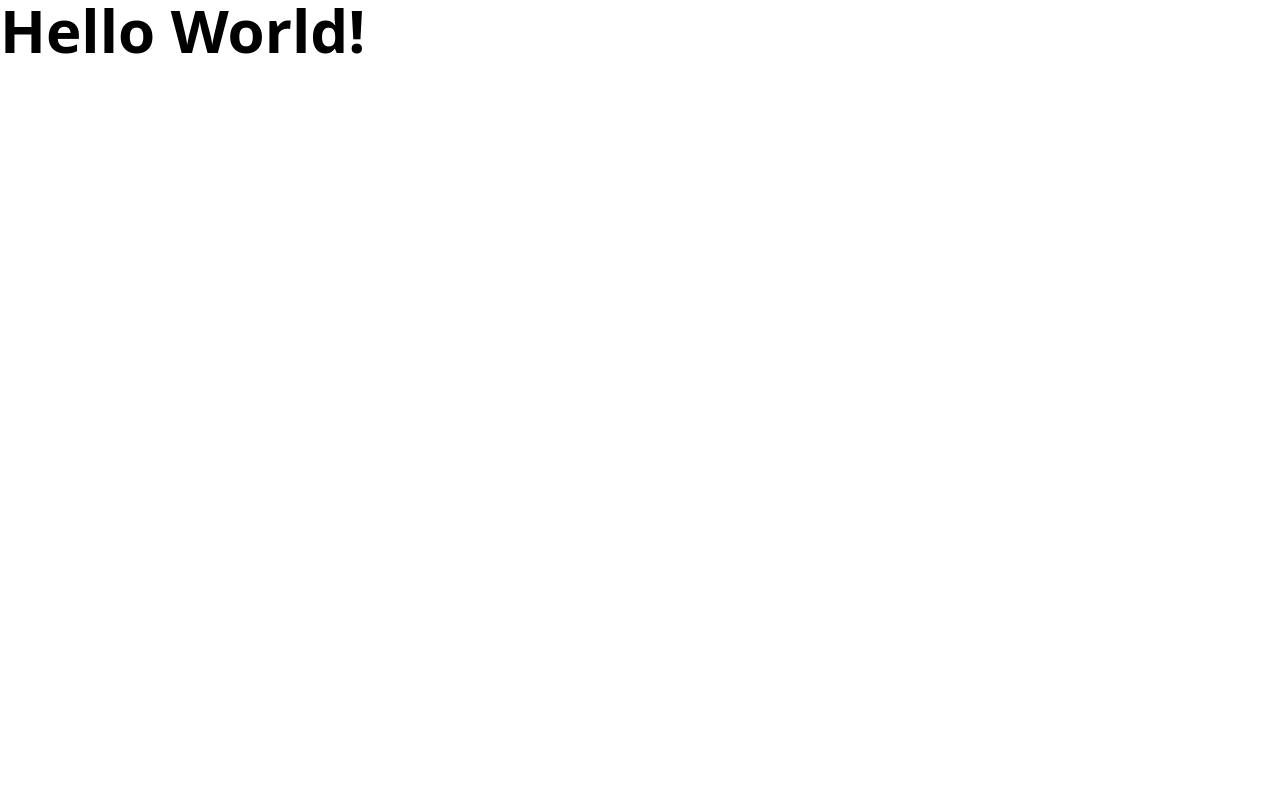
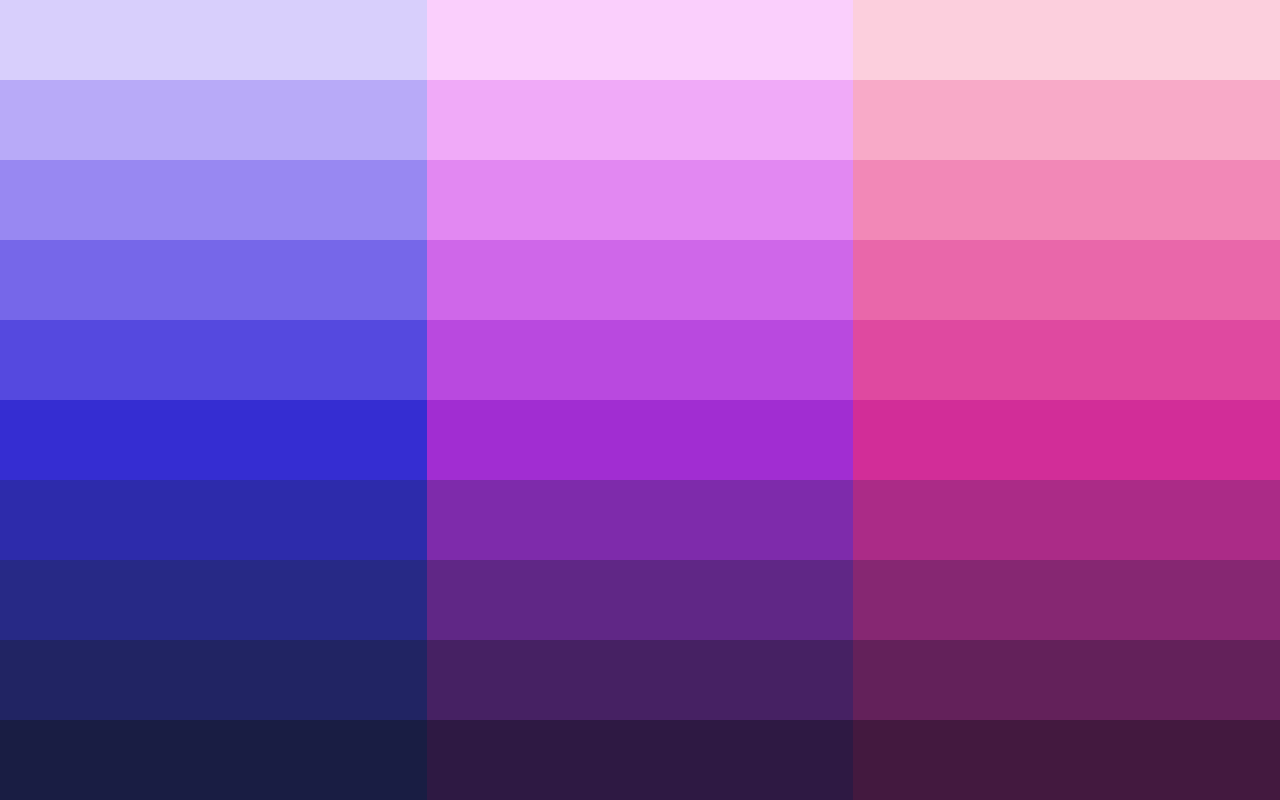
Before and after one commit to alxn3/personal-website-oldv2, a Next.js app: page / in a window 1280 px wide. Built offline with nearby package versions, Linux system fonts and the light colour scheme.

Commit message:
Add default styling and colors

```diff
--- a/src/pages/index.tsx
+++ b/src/pages/index.tsx
@@ -1,5 +1,44 @@
 const Home = () => {
-  return <div className="text-6xl font-extrabold">Hello World!</div>;
+  return (
+    <div className="h-full grid grid-cols-3">
+      <div className="flex flex-col h-full w-full">
+        <div className="h-full w-full bg-primary-50"></div>
+        <div className="h-full w-full bg-primary-100"></div>
+        <div className="h-full w-full bg-primary-200"></div>
+        <div className="h-full w-full bg-primary-300"></div>
+        <div className="h-full w-full bg-primary-400"></div>
+        <div className="h-full w-full bg-primary-500"></div>
+        <div className="h-full w-full bg-primary-600"></div>
+        <div className="h-full w-full bg-primary-700"></div>
+        <div className="h-full w-full bg-primary-800"></div>
+        <div className="h-full w-full bg-primary-900"></div>
+      </div>
+      <div className="flex flex-col h-full w-full">
+        <div className="h-full w-full bg-secondary-50"></div>
+        <div className="h-full w-full bg-secondary-100"></div>
+        <div className="h-full w-full bg-secondary-200"></div>
+        <div className="h-full w-full bg-secondary-300"></div>
+        <div className="h-full w-full bg-secondary-400"></div>
+        <div className="h-full w-full bg-secondary-500"></div>
+        <div className="h-full w-full bg-secondary-600"></div>
+        <div className="h-full w-full bg-secondary-700"></div>
+        <div className="h-full w-full bg-secondary-800"></div>
+        <div className="h-full w-full bg-secondary-900"></div>
+      </div>
+      <div className="flex flex-col h-full w-full">
+        <div className="h-full w-full bg-accent-50"></div>
+        <div className="h-full w-full bg-accent-100"></div>
+        <div className="h-full w-full bg-accent-200"></div>
+        <div className="h-full w-full bg-accent-300"></div>
+        <div className="h-full w-full bg-accent-400"></div>
+        <div className="h-full w-full bg-accent-500"></div>
+        <div className="h-full w-full bg-accent-600"></div>
+        <div className="h-full w-full bg-accent-700"></div>
+        <div className="h-full w-full bg-accent-800"></div>
+        <div className="h-full w-full bg-accent-900"></div>
+      </div>
+    </div>
+  );
 };
 
 export default Home;
--- a/src/styles/globals.css
+++ b/src/styles/globals.css
@@ -1,3 +1,26 @@
 @tailwind base;
 @tailwind components;
 @tailwind utilities;
+
+html,
+body,
+#__next {
+  height: 100%;
+}
+
+:root {
+  --color-primary: 243;
+  --color-secondary: 277;
+  --color-accent: 311;
+}
+
+html.dark {
+  color-scheme: dark;
+  --color-primary: 332;
+  --color-secondary: 302;
+  --color-accent: 272;
+}
+
+body {
+  @apply transition-colors bg-white dark:bg-black;
+}
--- a/tailwind.config.js
+++ b/tailwind.config.js
@@ -1,9 +1,63 @@
+const withOpacityValue = (hue, hueShift, saturation, luminiosity) => {
+  return ({ opacityValue }) => {
+    if (opacityValue === undefined) {
+      return `hsl(calc(var(${hue}) + ${hueShift}), ${saturation}%, ${luminiosity}%)`;
+    }
+    return `hsl(calc(var(${hue}) + ${hueShift}), ${saturation}%, ${luminiosity}%, ${opacityValue})`;
+  };
+};
+
+const COLOR_PALETTE_VALUES = [50, 100, 200, 300, 400, 500, 600, 700, 800, 900];
+const generateSwatch = (
+  hue,
+  settings = {
+    hueShift: [-10, 10],
+    saturation: [50, 90],
+    luminiosity: [10, 90],
+  }
+) => {
+  const rangeLum = settings.luminiosity[1] - settings.luminiosity[0];
+  const stepLum = rangeLum / COLOR_PALETTE_VALUES.length;
+  const rangeHue = settings.hueShift[1] - settings.hueShift[0];
+  const stepHue = rangeHue / COLOR_PALETTE_VALUES.length;
+  const rangeSat = settings.saturation[1] - settings.saturation[0];
+  const stepSat = rangeSat / COLOR_PALETTE_VALUES.length;
+  return Object.fromEntries(
+    Array.from(COLOR_PALETTE_VALUES, (elem, i) => [
+      elem,
+      withOpacityValue(
+        hue,
+        settings.hueShift[1] - i * stepHue,
+        settings.saturation[1] - i * stepSat,
+        settings.luminiosity[1] - i * stepLum
+      ),
+    ])
+  );
+};
+
 module.exports = {
-  content: [
-    "./src/**/*.{js,ts,jsx,tsx}",
-  ],
+  darkMode: 'class',
+  content: ['./src/**/*.{js,ts,jsx,tsx}'],
   theme: {
-    extend: {},
+    extend: {
+      colors: {
+        primary: generateSwatch('--color-primary', {
+          hueShift: [-10, 10],
+          saturation: [40, 90],
+          luminiosity: [10, 90],
+        }),
+        secondary: generateSwatch('--color-secondary', {
+          hueShift: [-10, 20],
+          saturation: [40, 90],
+          luminiosity: [10, 90],
+        }),
+        accent: generateSwatch('--color-accent', {
+          hueShift: [-10, 30],
+          saturation: [40, 90],
+          luminiosity: [10, 90],
+        }),
+      },
+    },
   },
   plugins: [],
-}
+};
```
